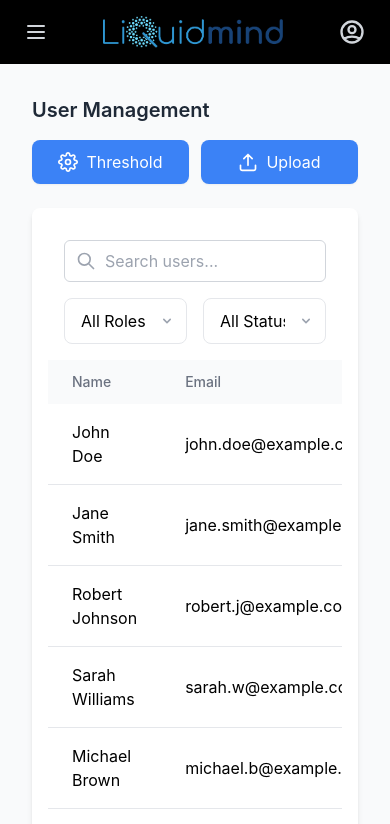
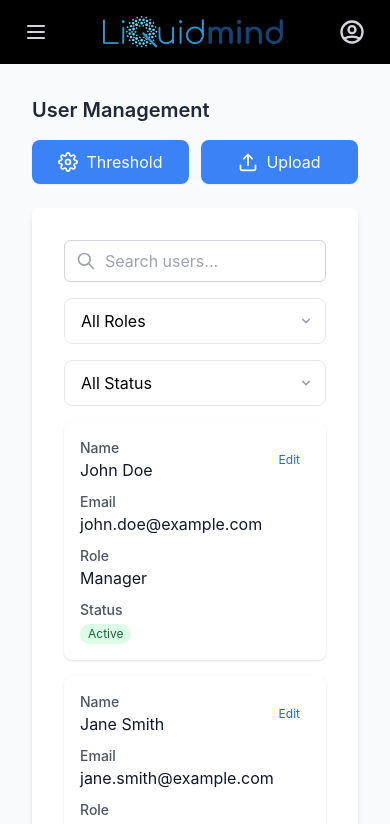
Before and after one commit to thecolossalsparkle/liquidrbac, a React (Create React App) app: page /users in a window 390 px wide. Shown: the top 824 px of the page. Built offline with nearby package versions, Linux system fonts and the light colour scheme.

Commit message:
Users Mobile optimisation

```diff
--- a/src/pages/Users.jsx
+++ b/src/pages/Users.jsx
@@ -67,6 +67,97 @@ function Users() {
     console.log('Saving changes for user:', userId);
   };
 
+  const MobileUserCard = ({ user }) => (
+    <div className="bg-white rounded-lg shadow p-4 mb-4">
+      <div className="space-y-2.5">
+        <div className="flex justify-between items-center">
+          <div className="flex flex-col">
+            <div className="text-sm font-medium text-gray-600">Name</div>
+            <div className="text-base text-gray-900">{user.name}</div>
+          </div>
+          {editingUser === user.id ? (
+            <div className="flex gap-2">
+              <button
+                onClick={() => handleSave(user.id)}
+                className="text-xs bg-green-500 text-white px-2.5 py-1 rounded-md hover:bg-green-600 transition-colors duration-200"
+              >
+                Save
+              </button>
+              <button
+                onClick={() => setEditingUser(null)}
+                className="text-xs bg-gray-500 text-white px-2.5 py-1 rounded-md hover:bg-gray-600 transition-colors duration-200"
+              >
+                Cancel
+              </button>
+            </div>
+          ) : (
+            <button
+              onClick={() => setEditingUser(user.id)}
+              className="text-xs text-blue-600 hover:text-blue-800 px-2.5 py-1"
+            >
+              Edit
+            </button>
+          )}
+        </div>
+
+        <div>
+          <div className="text-sm font-medium text-gray-600">Email</div>
+          <div className="text-base text-gray-900">{user.email}</div>
+        </div>
+
+        <div>
+          <div className="text-sm font-medium text-gray-600">Role</div>
+          {editingUser === user.id ? (
+            <select
+              className="w-full bg-white border border-gray-200 rounded-lg px-3 py-1 mt-1 text-base"
+              value={user.role}
+              onChange={(e) => {
+                const updatedUsers = users.map(u =>
+                  u.id === user.id ? { ...u, role: e.target.value } : u
+                );
+                setUsers(updatedUsers);
+              }}
+            >
+              {ROLES.filter(role => role !== 'All Roles').map((role) => (
+                <option key={role} value={role}>{role}</option>
+              ))}
+            </select>
+          ) : (
+            <div className="text-base text-gray-900">{user.role}</div>
+          )}
+        </div>
+
+        <div>
+          <div className="text-sm font-medium text-gray-600">Status</div>
+          {editingUser === user.id ? (
+            <select
+              className="w-full bg-white border border-gray-200 rounded-lg px-3 py-1 mt-1 text-base"
+              value={user.status}
+              onChange={(e) => {
+                const updatedUsers = users.map(u =>
+                  u.id === user.id ? { ...u, status: e.target.value } : u
+                );
+                setUsers(updatedUsers);
+              }}
+            >
+              {STATUS.filter(status => status !== 'All Status').map((status) => (
+                <option key={status} value={status}>{status}</option>
+              ))}
+            </select>
+          ) : (
+            <span className={`inline-block px-2 py-0.5 rounded-full text-xs ${
+              user.status === 'Active'
+                ? 'bg-green-100 text-green-800'
+                : 'bg-red-100 text-red-800'
+            }`}>
+              {user.status}
+            </span>
+          )}
+        </div>
+      </div>
+    </div>
+  );
+
   return (
     <div className="p-4 sm:p-6">
       <div className="flex flex-col sm:flex-row justify-between items-start sm:items-center gap-4 mb-6">
@@ -106,7 +197,43 @@ function Users() {
               onChange={(e) => setSearchQuery(e.target.value)}
               className="w-full lg:flex-1"
             />
-            <div className="flex flex-row gap-4 w-full lg:w-auto">
+            {/* Mobile filters - stacked */}
+            <div className="flex flex-col w-full gap-4 lg:hidden">
+              <div className="relative w-full">
+                <select
+                  className="w-full appearance-none bg-white border border-gray-200 rounded-lg px-4 py-2.5 pr-10"
+                  value={selectedRole}
+                  onChange={(e) => setSelectedRole(e.target.value)}
+                >
+                  {ROLES.map((role) => (
+                    <option key={role} value={role}>{role}</option>
+                  ))}
+                </select>
+                <div className="absolute inset-y-0 right-0 flex items-center pr-3 pointer-events-none">
+                  <svg className="w-4 h-4 text-gray-400" viewBox="0 0 20 20" fill="currentColor">
+                    <path fillRule="evenodd" d="M5.293 7.293a1 1 0 011.414 0L10 10.586l3.293-3.293a1 1 0 111.414 1.414l-4 4a1 1 0 01-1.414 0l-4-4a1 1 0 010-1.414z" clipRule="evenodd" />
+                  </svg>
+                </div>
+              </div>
+              <div className="relative w-full">
+                <select
+                  className="w-full appearance-none bg-white border border-gray-200 rounded-lg px-4 py-2.5 pr-10"
+                  value={selectedStatus}
+                  onChange={(e) => setSelectedStatus(e.target.value)}
+                >
+                  {STATUS.map((status) => (
+                    <option key={status} value={status}>{status}</option>
+                  ))}
+                </select>
+                <div className="absolute inset-y-0 right-0 flex items-center pr-3 pointer-events-none">
+                  <svg className="w-4 h-4 text-gray-400" viewBox="0 0 20 20" fill="currentColor">
+                    <path fillRule="evenodd" d="M5.293 7.293a1 1 0 011.414 0L10 10.586l3.293-3.293a1 1 0 111.414 1.414l-4 4a1 1 0 01-1.414 0l-4-4a1 1 0 010-1.414z" clipRule="evenodd" />
+                  </svg>
+                </div>
+              </div>
+            </div>
+            {/* Desktop filters - side by side */}
+            <div className="hidden lg:flex flex-row gap-4 w-full lg:w-auto">
               <div className="relative flex-1 lg:w-40">
                 <select
                   className="w-full appearance-none bg-white border border-gray-200 rounded-lg px-4 py-2.5 pr-10"
@@ -143,7 +270,21 @@ function Users() {
           </div>
         </div>
 
-        <div className="overflow-x-auto">
+        {/* Mobile view */}
+        <div className="block lg:hidden px-4 pb-4">
+          {users.length === 0 ? (
+            <div className="text-center text-gray-500 py-4">
+              No Users Found
+            </div>
+          ) : (
+            users.map((user) => (
+              <MobileUserCard key={user.id} user={user} />
+            ))
+          )}
+        </div>
+
+        {/* Desktop view */}
+        <div className="hidden lg:block overflow-x-auto">
           <table className="w-full">
             <thead className="bg-gray-50">
               <tr>
```
Also changed, not shown: 1 other file (tests, documents, lock files or other folders).
